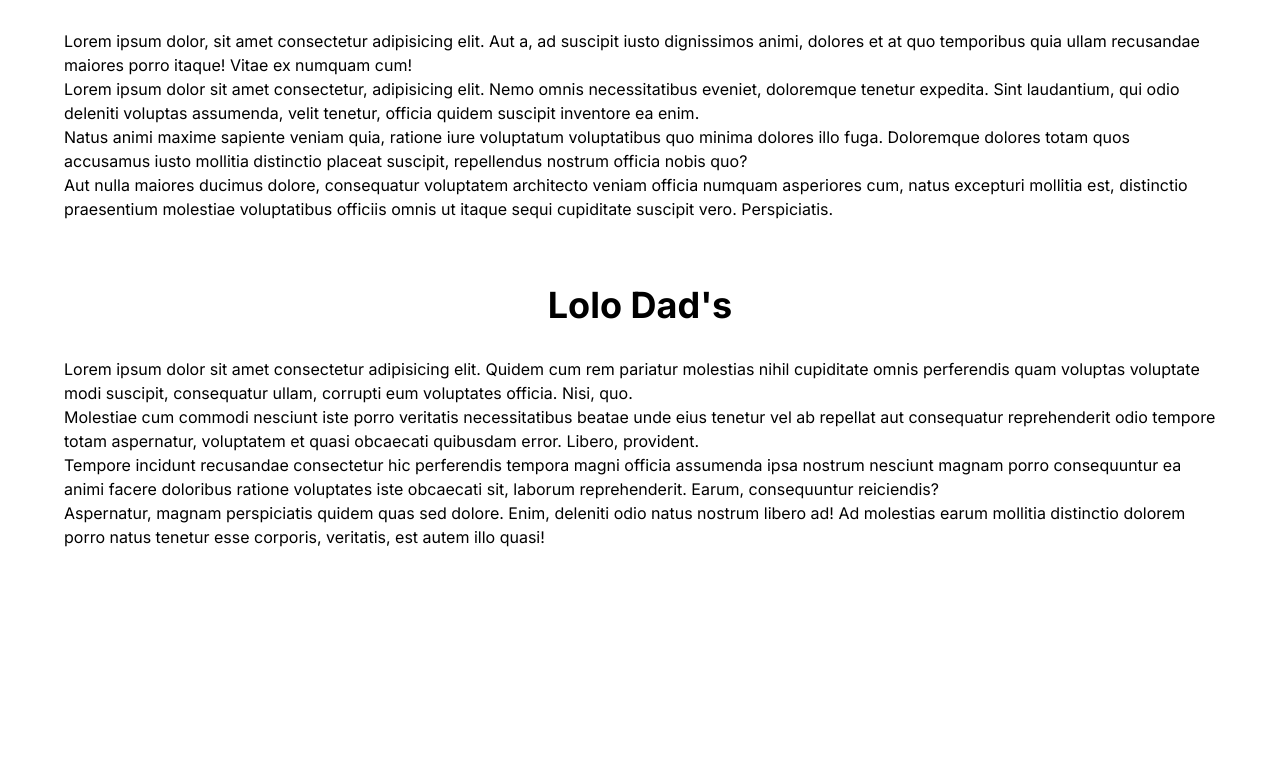
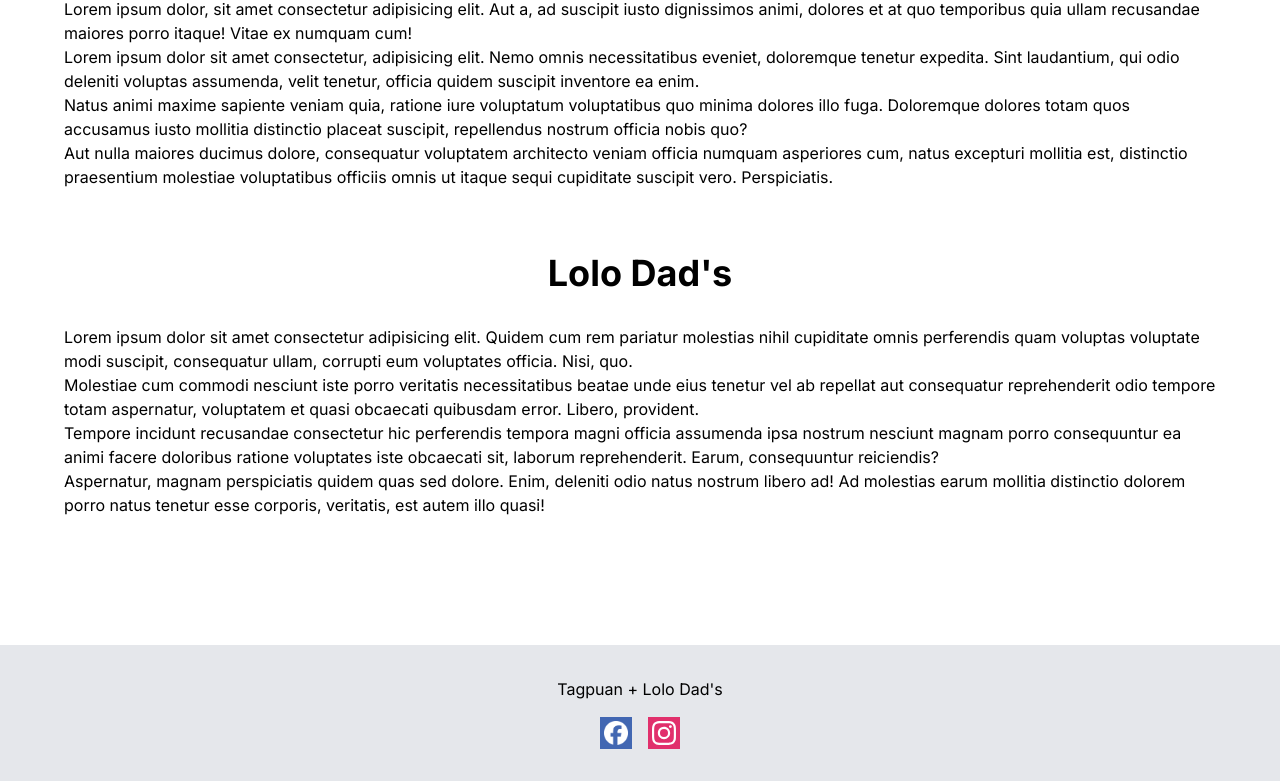
Before and after one commit to kenmalik/tagpuan-lolo-dads, a Next.js app: page / in a window 1280 px wide. Shown: the part 1315-2096 px from the top of the page. Before the commit the page ends 1928 px from the top, so only its background shows below. Built offline with nearby package versions, Linux system fonts and the light colour scheme.

Commit message:
feat: add footer

```diff
--- /dev/null
+++ b/app/components/footer.tsx
@@ -0,0 +1,23 @@
+export default function Footer() {
+  return (
+    <footer className="flex flex-col items-center bg-gray-200 p-8">
+      <div className="mb-4">Tagpuan + Lolo Dad's</div>
+      <div className="flex gap-4">
+        <a
+          href="https://www.facebook.com/profile.php?id=100090739232847"
+          rel="noopener noreferrer"
+          className="size-8 bg-[#4267B2] p-1"
+        >
+          <img src="/logos/Facebook_Logo_Secondary.png" />
+        </a>
+        <a
+          href="https://www.instagram.com/ginuwinetagpuan"
+          rel="noopener noreferrer"
+          className="size-8 bg-[#E1306C] p-1"
+        >
+          <img src="/logos/Instagram_Glyph_White.svg" />
+        </a>
+      </div>
+    </footer>
+  );
+}
--- a/app/layout.tsx
+++ b/app/layout.tsx
@@ -1,6 +1,7 @@
 import type { Metadata } from 'next';
 import { Inter } from 'next/font/google';
 import './globals.css';
+import Footer from './components/footer';
 
 const inter = Inter({ subsets: ['latin'] });
 
@@ -15,8 +16,11 @@ export default function RootLayout({
   children: React.ReactNode;
 }>) {
   return (
-    <html lang="en">
-      <body className={inter.className}>{children}</body>
+    <html lang="en" className="scroll-smooth">
+      <body className={inter.className}>
+        {children}
+        <Footer />
+      </body>
     </html>
   );
 }
--- a/app/page.tsx
+++ b/app/page.tsx
@@ -4,7 +4,7 @@ export default function Home() {
   return (
     <>
       <Header fixed />
-      <main>
+      <main className="mb-32">
         <section className="h-screen bg-[url('/images/cabin-exterior.jpg')] bg-cover bg-fixed bg-center">
           <div className="absolute flex h-full w-full flex-col items-center justify-center p-12">
             <h1 className="mb-6 text-center text-6xl font-bold text-orange-400">
@@ -29,7 +29,7 @@ export default function Home() {
         <section id="about" className="mx-16 my-16 flex flex-col items-center">
           <h1 className="mb-8 text-4xl font-bold">What we do</h1>
           <p className="mb-8 italic">Do you want...</p>
-          <ul className="mb-16">
+          <ul className="mb-8">
             <li>Accommodation?</li>
             <li>Food?</li>
             <li>Bonfire?</li>
```
Also changed, not shown: public/logos/Facebook_Logo_Secondary.png (added), public/logos/Instagram_Glyph_White.svg (added).
